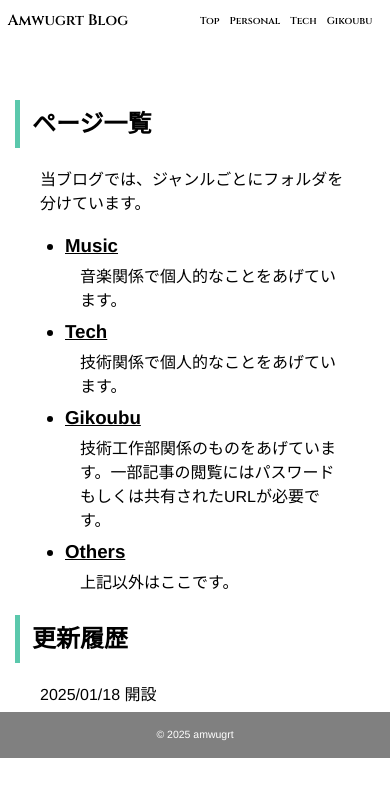
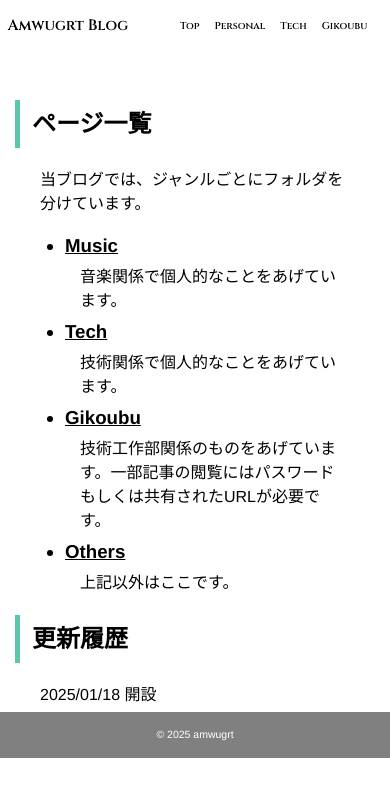
Before and after one commit to amwugrt/blog, a plain HTML site: page index.html in a window 390 px wide. Drawn offline with Linux system fonts and the light colour scheme.

Commit message:
Add files via upload

```diff
--- a/style.css
+++ b/style.css
@@ -55,7 +55,7 @@ main{
 @media screen and (max-width: 600px) {
 	header{
 		width: 100%;
-		padding: 10px 2%;
+		padding: 15px 2%;
 		position: fixed;
 		top: 0px;
 		display: flex;
@@ -75,12 +75,12 @@ main{
 
 	header ul{
 		list-style: none;
-		margin: 0 10px 0 0;
+		margin: 0 15px 0 0;
 		display: flex;
 	}
 
 	header li{
-		margin: 0 0 0 10px;
+		margin: 0 0 0 15px;
 		font-size: 10px;
 	}
 
```
